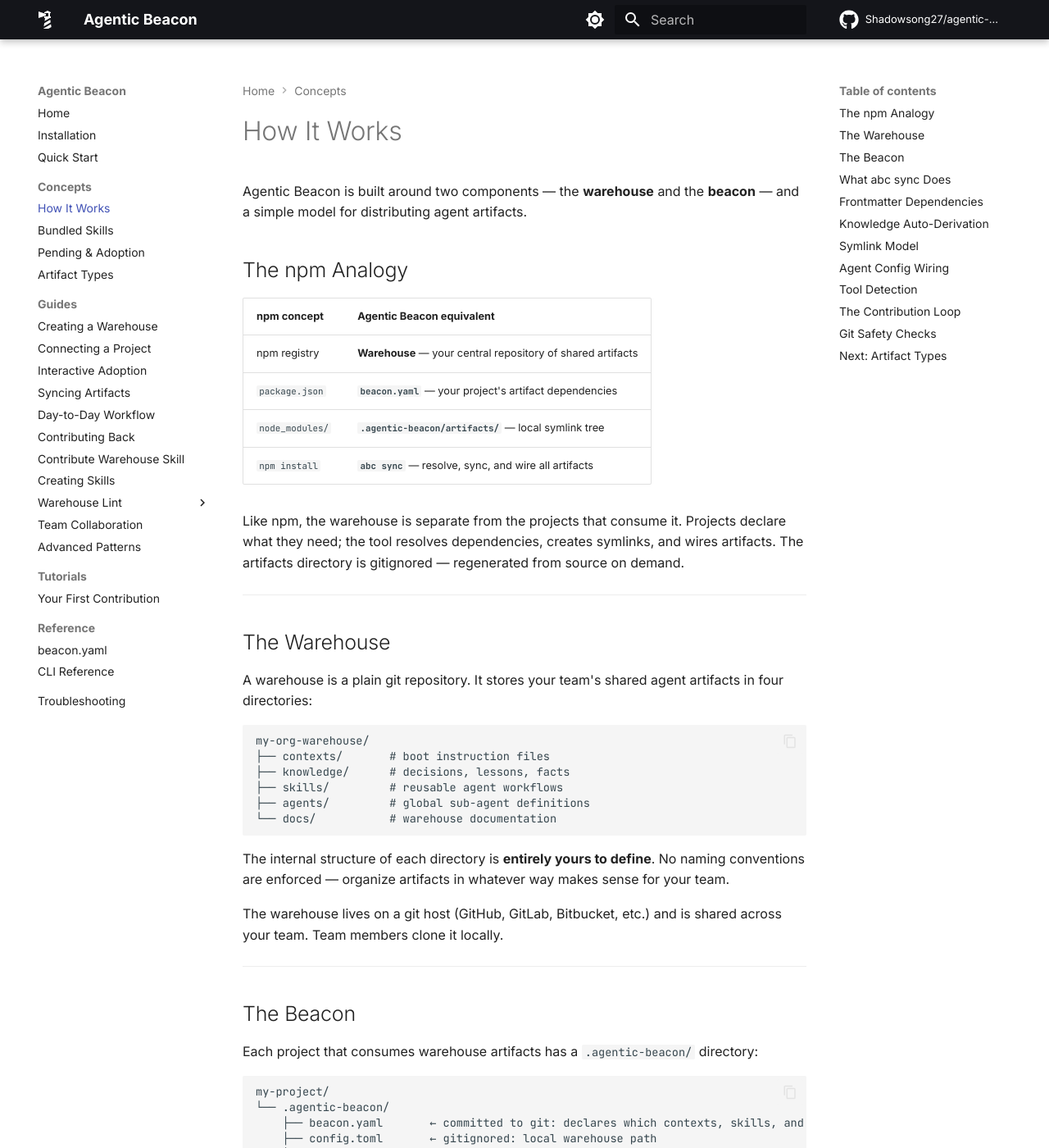
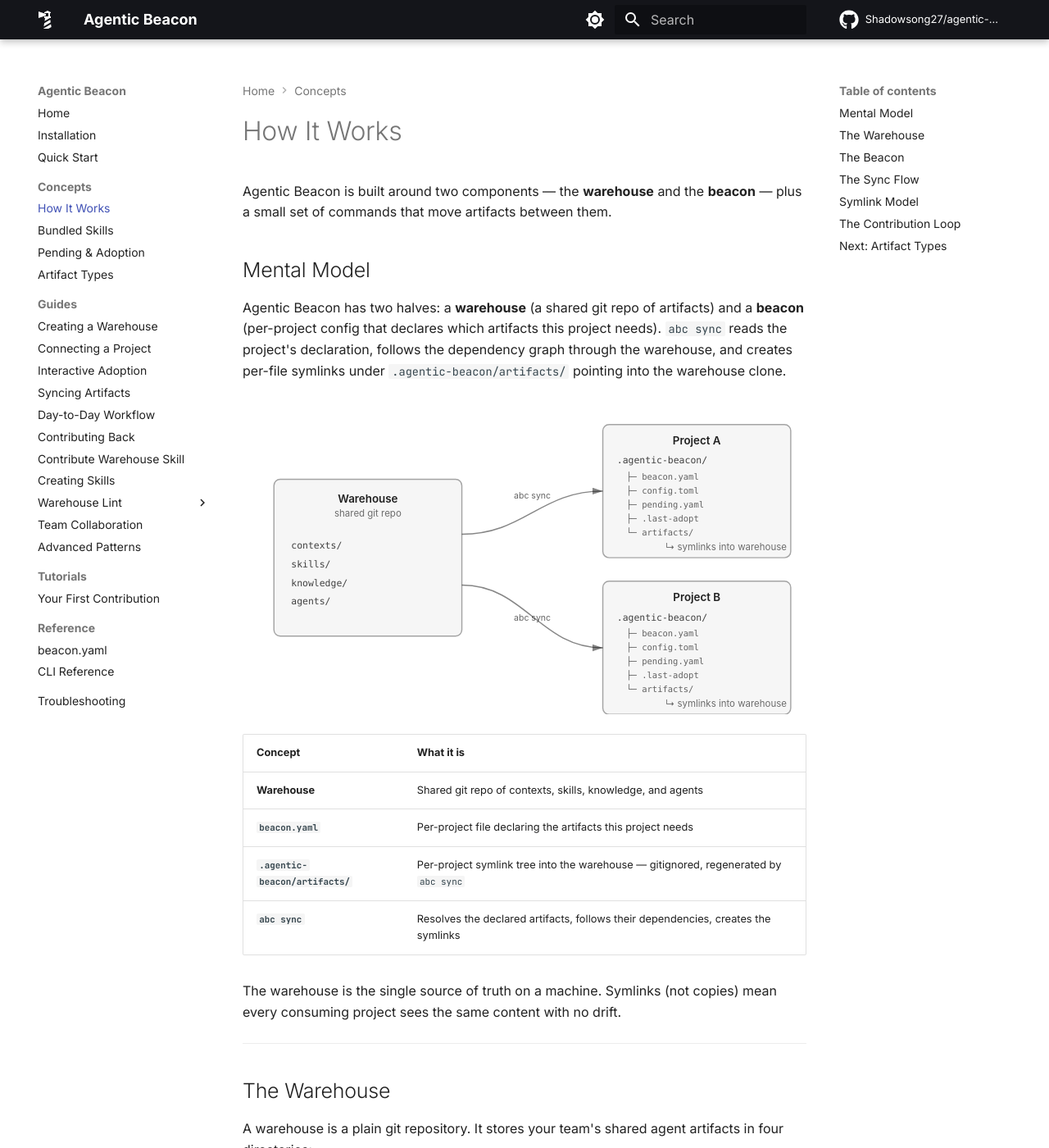
Before and after one commit to Shadowsong27/agentic-beacon, an MkDocs documentation site: the page built from site-docs/concepts/how-it-works.md, in a window 1280 px wide and 1400 px high. Shown: the whole window at 82% size. Built offline with MkDocs 1.6.1 and Material for MkDocs 9.7.7, drawn with Linux system fonts in a browser that asks for light colours; comment, search, counter and statistics services are not loaded; some of the changed text lies outside the part shown.

Commit message:
docs(concepts): sweep how-it-works + add inline SVG diagrams
Drop the npm analogy and ~5 sections that drilled too deep
(operational detail belongs in the syncing/contributing guides
and reference pages, not the high-level concept page):
- "What abc sync Does" 6-step pipeline (now in syncing guide)
- "Frontmatter Dependencies" YAML example
- "Knowledge Auto-Derivation" code example
- "Agent Config Wiring" 3-stage detail
- "Tool Detection" Claude/OpenCode table
- "Git Safety Checks" operational pre-flight

Add two inline SVGs (using `<div markdown="0">` to bypass
python-markdown's paragraph-wrapping of multi-line raw HTML):
- "Mental Model" — warehouse → 2 projects via abc sync, project
  boxes mirror the .agentic-beacon/ tree from "The Beacon" section
- "The Contribution Loop" — 4-node clockwise cycle reflecting the
  agent-centric flow: agent edits/authors → abc adopt + abc sync →
  /contribute-warehouse → teammates abc sync + abc adopt

Make "The Warehouse" section accurate about schema constraints:
4 fixed top-level dirs, knowledge's decisions/lessons/facts
taxonomy, skills' <name>/SKILL.md + frontmatter rule, agents'
agents.yaml registration. Only contexts/ is truly free-form within.

Fix backref in artifact-types.md to the removed
`#agent-config-wiring` anchor — repoint to `#the-sync-flow`.

Page is ~210 lines down from 310; 7 sections from 12.

````diff
--- a/site-docs/concepts/how-it-works.md
+++ b/site-docs/concepts/how-it-works.md
@@ -1,17 +1,82 @@
 # How It Works
 
-Agentic Beacon is built around two components — the **warehouse** and the **beacon** — and a simple model for distributing agent artifacts.
+Agentic Beacon is built around two components — the **warehouse** and the **beacon** — plus a small set of commands that move artifacts between them.
 
-## The npm Analogy
+## Mental Model
 
-| npm concept | Agentic Beacon equivalent |
-|-------------|--------------------------|
-| npm registry | **Warehouse** — your central repository of shared artifacts |
-| `package.json` | **`beacon.yaml`** — your project's artifact dependencies |
-| `node_modules/` | **`.agentic-beacon/artifacts/`** — local symlink tree |
-| `npm install` | **`abc sync`** — resolve, sync, and wire all artifacts |
+Agentic Beacon has two halves: a **warehouse** (a shared git repo of artifacts) and a **beacon** (per-project config that declares which artifacts this project needs). `abc sync` reads the project's declaration, follows the dependency graph through the warehouse, and creates per-file symlinks under `.agentic-beacon/artifacts/` pointing into the warehouse clone.
 
-Like npm, the warehouse is separate from the projects that consume it. Projects declare what they need; the tool resolves dependencies, creates symlinks, and wires artifacts. The artifacts directory is gitignored — regenerated from source on demand.
+<div markdown="0">
+<svg xmlns="http://www.w3.org/2000/svg" viewBox="0 0 720 400" style="max-width: 720px; width: 100%; height: auto; display: block; margin: 1.5em auto;" role="img" aria-labelledby="diag-arch-title diag-arch-desc">
+  <title id="diag-arch-title">Warehouse and beacon architecture</title>
+  <desc id="diag-arch-desc">A warehouse holding contexts, skills, knowledge, and agents directories on the left, with abc sync arrows pointing right into two project boxes. Each project contains a .agentic-beacon/ subdirectory holding beacon.yaml, config.toml, pending.yaml, .last-adopt, and an artifacts/ subdirectory of symlinks back into the warehouse.</desc>
+  <style>
+    .box-fill { fill: currentColor; fill-opacity: 0.04; }
+    .box-stroke { fill: none; stroke: currentColor; stroke-opacity: 0.4; stroke-width: 1.5; }
+    .t-title { font: 600 14px -apple-system, BlinkMacSystemFont, "Segoe UI", sans-serif; fill: currentColor; }
+    .t-sub { font: 12px -apple-system, sans-serif; fill: currentColor; fill-opacity: 0.65; }
+    .t-item { font: 12px ui-monospace, "SF Mono", Menlo, monospace; fill: currentColor; fill-opacity: 0.85; }
+    .t-item-sub { font: 11px ui-monospace, "SF Mono", Menlo, monospace; fill: currentColor; fill-opacity: 0.7; }
+    .t-arr-label { font: 11px -apple-system, sans-serif; fill: currentColor; fill-opacity: 0.7; }
+    .arr { stroke: currentColor; stroke-opacity: 0.55; stroke-width: 1.5; fill: none; }
+  </style>
+  <defs>
+    <marker id="arr-head" markerWidth="10" markerHeight="10" refX="9" refY="3" orient="auto">
+      <path d="M0,0 L9,3 L0,6 z" fill="currentColor" fill-opacity="0.55"/>
+    </marker>
+  </defs>
+
+  <!-- Warehouse -->
+  <rect class="box-fill" x="40" y="100" width="240" height="200" rx="8"/>
+  <rect class="box-stroke" x="40" y="100" width="240" height="200" rx="8"/>
+  <text class="t-title" x="160" y="130" text-anchor="middle">Warehouse</text>
+  <text class="t-sub" x="160" y="148" text-anchor="middle">shared git repo</text>
+  <text class="t-item" x="62" y="188">contexts/</text>
+  <text class="t-item" x="62" y="212">skills/</text>
+  <text class="t-item" x="62" y="236">knowledge/</text>
+  <text class="t-item" x="62" y="260">agents/</text>
+
+  <!-- Project A -->
+  <rect class="box-fill" x="460" y="30" width="240" height="170" rx="8"/>
+  <rect class="box-stroke" x="460" y="30" width="240" height="170" rx="8"/>
+  <text class="t-title" x="580" y="55" text-anchor="middle">Project A</text>
+  <text class="t-item" x="478" y="80">.agentic-beacon/</text>
+  <text class="t-item-sub" x="490" y="100">├─ beacon.yaml</text>
+  <text class="t-item-sub" x="490" y="118">├─ config.toml</text>
+  <text class="t-item-sub" x="490" y="136">├─ pending.yaml</text>
+  <text class="t-item-sub" x="490" y="154">├─ .last-adopt</text>
+  <text class="t-item-sub" x="490" y="172">└─ artifacts/</text>
+  <text class="t-sub" x="540" y="190" font-style="italic">↳ symlinks into warehouse</text>
+
+  <!-- Project B -->
+  <rect class="box-fill" x="460" y="230" width="240" height="170" rx="8"/>
+  <rect class="box-stroke" x="460" y="230" width="240" height="170" rx="8"/>
+  <text class="t-title" x="580" y="255" text-anchor="middle">Project B</text>
+  <text class="t-item" x="478" y="280">.agentic-beacon/</text>
+  <text class="t-item-sub" x="490" y="300">├─ beacon.yaml</text>
+  <text class="t-item-sub" x="490" y="318">├─ config.toml</text>
+  <text class="t-item-sub" x="490" y="336">├─ pending.yaml</text>
+  <text class="t-item-sub" x="490" y="354">├─ .last-adopt</text>
+  <text class="t-item-sub" x="490" y="372">└─ artifacts/</text>
+  <text class="t-sub" x="540" y="390" font-style="italic">↳ symlinks into warehouse</text>
+
+  <!-- Arrows: warehouse -> project (action: abc sync) -->
+  <path class="arr" d="M 280 170 C 360 170, 380 115, 460 115" marker-end="url(#arr-head)"/>
+  <text class="t-arr-label" x="370" y="125" text-anchor="middle">abc sync</text>
+
+  <path class="arr" d="M 280 235 C 360 235, 380 315, 460 315" marker-end="url(#arr-head)"/>
+  <text class="t-arr-label" x="370" y="280" text-anchor="middle">abc sync</text>
+</svg>
+</div>
+
+| Concept | What it is |
+|---|---|
+| **Warehouse** | Shared git repo of contexts, skills, knowledge, and agents |
+| **`beacon.yaml`** | Per-project file declaring the artifacts this project needs |
+| **`.agentic-beacon/artifacts/`** | Per-project symlink tree into the warehouse — gitignored, regenerated by `abc sync` |
+| **`abc sync`** | Resolves the declared artifacts, follows their dependencies, creates the symlinks |
+
+The warehouse is the single source of truth on a machine. Symlinks (not copies) mean every consuming project sees the same content with no drift.
 
 ---
 
@@ -28,9 +93,14 @@ my-org-warehouse/
 └── docs/           # warehouse documentation
 ```
 
-The internal structure of each directory is **entirely yours to define**. No naming conventions are enforced — organize artifacts in whatever way makes sense for your team.
+The four top-level directories are part of Beacon's schema — `abc warehouse init` creates them and `abc warehouse lint` enforces a minimal shape inside each:
 
-The warehouse lives on a git host (GitHub, GitLab, Bitbucket, etc.) and is shared across your team. Team members clone it locally.
+- **`contexts/`** — fully free-form. Use any subdirectory layout you like.
+- **`skills/`** — each skill lives at `skills/<name>/SKILL.md` with required YAML frontmatter (`name`, `description`).
+- **`knowledge/`** — leaf directories must be one of three taxonomies: `decisions/`, `lessons/`, `facts/`. The path shape is `knowledge/[<topic>/]<type>/<name>.md`; the optional topic prefix (e.g. `python-standards/`, `infrastructure/`) is yours to design.
+- **`agents/`** — entries registered in `agents/agents.yaml`; each agent `.md` has required frontmatter.
+
+Within those rules you have full freedom over topic grouping, subdirectory depth, and naming. The warehouse lives on any git host (GitHub, GitLab, Bitbucket); team members clone it locally.
 
 ---
 
@@ -41,83 +111,41 @@ Each project that consumes warehouse artifacts has a `.agentic-beacon/` director
 ```
 my-project/
 └── .agentic-beacon/
-    ├── beacon.yaml       ← committed to git: declares which contexts, skills, and agents this project needs
+    ├── beacon.yaml       ← committed: declares which artifacts this project needs
     ├── config.toml       ← gitignored: local warehouse path
-    ├── pending.yaml      ← gitignored: artifacts authored but not yet wired (managed by abc adopt)
-    ├── .last-adopt       ← gitignored: timestamp of last successful abc adopt commit
+    ├── pending.yaml      ← gitignored: artifacts authored but not yet wired
+    ├── .last-adopt       ← gitignored: timestamp of last abc adopt commit
     └── artifacts/        ← gitignored: symlink tree into warehouse
 ```
 
-`beacon.yaml` declares three types of artifacts:
+`beacon.yaml` declares three artifact types — contexts, skills, agents:
 
 ```yaml
 artifacts:
+  contexts:
+    - contexts/global.md
   skills:
     - skills/code-review/
-    - skills/generate-tests/
-
-  contexts:
-    - contexts/global.md
-    - contexts/teams/backend/AGENTS.md
-
   agents:
     - agents/spec-planner.md
 ```
 
-`config.toml` stores the local path to the warehouse (e.g. `~/my-org-warehouse`). It is gitignored because warehouse paths vary per machine.
+Knowledge files are **not** declared — `abc sync` auto-derives them by scanning your adopted contexts and skills for markdown links into `knowledge/`.
 
-`pending.yaml` records project-wired artifacts (contexts, skills, agents) written to the warehouse by authoring skills that have not yet been wired into `beacon.yaml`. Knowledge files are auto-derived during sync/adopt and are not tracked here. It is absent or `pending: []` when nothing is pending. Use `abc adopt` to accept, reject, or defer each entry. The file is gitignored — it represents per-developer working state. See [Pending & Adoption](pending-and-adoption.md) for the full lifecycle.
-
-`.last-adopt` is a single-line ISO-8601 UTC timestamp recording when `abc adopt` last committed successfully. It enables `abc adopt` to detect hand-edited warehouse files (files modified after `.last-adopt` but not tracked in `pending.yaml`). The file is gitignored.
+`pending.yaml` and `.last-adopt` are working-state files managed by `abc adopt` — see [Pending & Adoption](pending-and-adoption.md) for the full lifecycle.
 
 ---
 
-## What `abc sync` Does
+## The Sync Flow
 
-`abc sync` runs a multi-phase pipeline:
+`abc sync` does four things in one pass:
 
-1. **Read `beacon.yaml`** — loads the declared contexts, skills, and agents
-2. **Resolve dependencies** — reads `requires:` frontmatter from each skill's `SKILL.md` and agent dependencies from `agents/agents.yaml` to compute the full set of required artifacts
-3. **Auto-derive knowledge** — scans every adopted context and skill for markdown links to `knowledge/` paths and adds them to the sync set
-4. **Create symlinks** — creates per-file symlinks under `.agentic-beacon/artifacts/` pointing into the warehouse clone
-5. **Wire artifacts** — adds context references to `CLAUDE.md` or `opencode.json`, installs skills into tool directories, wires agents into project-local `.claude/agents/` and `.opencode/agents/`
-6. **Prune orphans** — removes symlinks for artifacts no longer referenced
+1. **Resolve** — reads `beacon.yaml`, follows skill `requires:` frontmatter and agent declarations, then walks markdown links from contexts and skills into `knowledge/` to auto-derive every transitive dependency.
+2. **Symlink** — creates per-file symlinks under `.agentic-beacon/artifacts/` pointing into the warehouse clone.
+3. **Wire** — installs skills and agents into your detected AI tools (Claude Code, OpenCode), and appends adopted contexts to your tool's config file (`CLAUDE.md`, `opencode.json`). Beacon is idempotent and non-destructive: re-running never duplicates entries, and only its own references are added or removed.
+4. **Prune** — removes symlinks and config references for artifacts no longer declared.
 
-| Artifact type | How it's configured | What sync does |
-|---|---|---|
-| **Contexts** | Declared in `beacon.yaml` | Symlinks + wiring into agent config |
-| **Skills** | Declared in `beacon.yaml` | Symlinks + install into tool directories |
-| **Knowledge** | Auto-derived from markdown links in contexts/skills | Symlinks only (referenced from contexts) |
-| **Agents** | Declared in `beacon.yaml` | Symlinks + wire into project-local tool directories |
-
----
-
-## Frontmatter Dependencies
-
-Skills declare their context dependencies in YAML frontmatter. Every skill's `SKILL.md` must include:
-
-```yaml
----
-requires:
-  contexts:
-    - global.md
-    - teams/backend/AGENTS.md
----
-```
-
-Missing or malformed frontmatter on any adopted skill causes `abc sync` to fail with a hard error. This ensures all required contexts are present before the agent starts.
-
----
-
-## Knowledge Auto-Derivation
-
-Knowledge files are NOT declared in `beacon.yaml`. When a context or skill contains a markdown link to a `knowledge/` path:
-
-```markdown
-See the [Python type hints guide](knowledge/python/type-hints.md) for details.
-```
-
-The dependency resolver finds that reference and adds it to the sync set automatically. No manual configuration needed.
+For the full pipeline, flags, and edge cases, see the [Syncing guide](../guides/syncing.md). For per-type details (what wiring each artifact gets), see [Artifact Types](artifact-types.md).
 
 ---
 
@@ -126,74 +154,72 @@ The dependency resolver finds that reference and adds it to the sync set automat
 `abc sync` creates **symlinks**, not copies. `.agentic-beacon/artifacts/` is a tree of symlinks pointing into the warehouse clone. This means:
 
 - **One physical file per machine.** No duplicate copies to drift out of sync.
-- **Edits go directly to the warehouse.** Editing a symlinked file edits the warehouse working tree.
+- **Edits go directly to the warehouse.** Editing a symlinked file edits the warehouse working tree — no separate "push my changes back" step before contributing.
 - **Cross-project visibility.** If two projects share the same artifact, editing it in Project A makes the change visible in Project B immediately.
 
----
-
-## Agent Config Wiring
-
-Beacon does not just distribute warehouse content — it also owns the **agent config files** that wire that content into the agent's runtime.
-
-Agent config files are the per-project files your AI tool reads at session start:
-
-| Tool | Agent config file |
-|------|-------------------|
-| OpenCode | `opencode.json` (project root) |
-| Claude Code | `CLAUDE.md` (project root or `.claude/CLAUDE.md`) |
-
-Two stages of wiring happen automatically:
-
-1. **Bootstrap on setup.** `abc setup` and `abc warehouse init` create a minimal `opencode.json` (with `$schema` + empty `instructions`) and an empty `CLAUDE.md` if either is missing. If they already exist, beacon never overwrites them.
-2. **Reference wiring on sync.** Every `abc sync` updates the agent config files so the synced contexts are loaded by the agent on next start:
-   - In `opencode.json`, the relative path of each adopted context is added to the `instructions` array.
-   - In `CLAUDE.md`, an `@.agentic-beacon/artifacts/contexts/<name>.md` reference is appended for each adopted context.
-3. **Pruning on unsync.** When a context is removed from `beacon.yaml`, beacon also removes its reference from `opencode.json` and `CLAUDE.md` — so the config never points at a stale or missing file.
-
-Guarantees:
-
-- **Idempotent.** Running `abc sync` repeatedly never duplicates entries.
-- **Non-destructive.** Beacon only adds/removes its own references; user-authored entries in `opencode.json` and `CLAUDE.md` are preserved.
-- **Tool-detected.** Wiring is performed only for tools whose config files are present. Beacon will not silently install a config for a tool you do not use.
-
----
-
-## Tool Detection
-
-`abc sync` auto-detects which AI tools are installed and wires artifacts accordingly:
-
-| Tool | Context wiring | Skill install |
-|------|---------------|---------------|
-| **Claude Code** | Appends `@path` references to `CLAUDE.md` | Symlinks to `.claude/skills/<name>/` and `.claude/commands/<name>.md` |
-| **OpenCode** | Adds file references to `opencode.json` | Symlinks to `.opencode/skills/<name>/` and `.opencode/command/<name>.md` |
-
-If both tools are detected, artifacts are installed for both simultaneously.
+This is what makes the contribution loop tight: there is no copy step, so the agent's edit *is* the warehouse edit.
 
 ---
 
 ## The Contribution Loop
 
-The workflow is bidirectional. With symlinks, editing an artifact directly modifies the warehouse working tree. To share improvements:
+The workflow is bidirectional, and most edits happen inside an agent session. The agent either edits symlinked warehouse files directly, or uses one of the [bundled authoring skills](bundled-skills.md) (`record-knowledge`, `record-skill`) — these write to the warehouse and append a wiring entry to `pending.yaml`. `abc adopt` then promotes pending entries into `beacon.yaml`, and `abc sync` refreshes symlinks so the new artifact is immediately usable. To push the warehouse changes upstream, invoke the [`/contribute-warehouse`](../guides/contribute-warehouse.md) bundled skill — it lints, scans for duplicates, splits the changes into cohesive commits, and atomically pushes once.
 
-```
-1. abc sync                     ← sync from warehouse (creates symlinks)
-2. code with agent              ← agent uses synced artifacts, may improve them
-3. abc warehouse status         ← review what changed in the warehouse working tree
-4. abc warehouse contribute -m "msg"  ← commit changes and push back
-5. teammates sync               ← everyone benefits
-```
+<div markdown="0">
+<svg xmlns="http://www.w3.org/2000/svg" viewBox="0 0 720 340" style="max-width: 720px; width: 100%; height: auto; display: block; margin: 1.5em auto;" role="img" aria-labelledby="diag-loop-title diag-loop-desc">
+  <title id="diag-loop-title">Contribution loop</title>
+  <desc id="diag-loop-desc">Four-node cycle: agent edits and authors via symlinks and bundled skills; abc adopt and abc sync wire and refresh the project; the contribute-warehouse skill pushes upstream; teammates abc sync and abc adopt pull and wire on their side, restarting the cycle.</desc>
+  <style>
+    .n-fill { fill: currentColor; fill-opacity: 0.04; }
+    .n-stroke { fill: none; stroke: currentColor; stroke-opacity: 0.4; stroke-width: 1.5; }
+    .n-text { font: 600 13px -apple-system, sans-serif; fill: currentColor; }
+    .n-sub { font: 11px ui-monospace, monospace; fill: currentColor; fill-opacity: 0.7; }
+    .n-arr { stroke: currentColor; stroke-opacity: 0.55; stroke-width: 1.5; fill: none; }
+  </style>
+  <defs>
+    <marker id="loop-arr" markerWidth="10" markerHeight="10" refX="9" refY="3" orient="auto">
+      <path d="M0,0 L9,3 L0,6 z" fill="currentColor" fill-opacity="0.55"/>
+    </marker>
+  </defs>
 
----
+  <!-- TL: Agent edits & authors -->
+  <rect class="n-fill" x="50" y="40" width="240" height="100" rx="50"/>
+  <rect class="n-stroke" x="50" y="40" width="240" height="100" rx="50"/>
+  <text class="n-text" x="170" y="72" text-anchor="middle">agent edits &amp; authors</text>
+  <text class="n-sub" x="170" y="93" text-anchor="middle">direct symlink edits</text>
+  <text class="n-sub" x="170" y="108" text-anchor="middle">or /record-knowledge,</text>
+  <text class="n-sub" x="170" y="123" text-anchor="middle">/record-skill</text>
 
-## Git Safety Checks
+  <!-- TR: adopt + sync -->
+  <rect class="n-fill" x="430" y="40" width="240" height="100" rx="50"/>
+  <rect class="n-stroke" x="430" y="40" width="240" height="100" rx="50"/>
+  <text class="n-text" x="550" y="78" text-anchor="middle">abc adopt → abc sync</text>
+  <text class="n-sub" x="550" y="99" text-anchor="middle">wire pending entries,</text>
+  <text class="n-sub" x="550" y="114" text-anchor="middle">refresh symlinks</text>
 
-Before running `abc sync`, Agentic Beacon checks that:
+  <!-- BR: contribute via bundled skill -->
+  <rect class="n-fill" x="430" y="210" width="240" height="100" rx="50"/>
+  <rect class="n-stroke" x="430" y="210" width="240" height="100" rx="50"/>
+  <text class="n-text" x="550" y="248" text-anchor="middle">/contribute-warehouse</text>
+  <text class="n-sub" x="550" y="269" text-anchor="middle">lint → cohesive commits</text>
+  <text class="n-sub" x="550" y="284" text-anchor="middle">→ atomic push</text>
 
-- The warehouse has no uncommitted changes
-- The local branch is not behind its remote
-- The warehouse is on `main` (not a feature branch)
+  <!-- BL: teammates sync + adopt -->
+  <rect class="n-fill" x="50" y="210" width="240" height="100" rx="50"/>
+  <rect class="n-stroke" x="50" y="210" width="240" height="100" rx="50"/>
+  <text class="n-text" x="170" y="248" text-anchor="middle">teammates</text>
+  <text class="n-sub" x="170" y="269" text-anchor="middle">abc sync (pull warehouse)</text>
+  <text class="n-sub" x="170" y="284" text-anchor="middle">+ abc adopt (their pendings)</text>
 
-These checks can be bypassed with `--skip-git-check` if needed. The main-branch check is configurable via `abc warehouse connect --main-branch <name>`.
+  <!-- arrows (clockwise cycle) -->
+  <line class="n-arr" x1="290" y1="90" x2="430" y2="90" marker-end="url(#loop-arr)"/>
+  <line class="n-arr" x1="550" y1="140" x2="550" y2="210" marker-end="url(#loop-arr)"/>
+  <line class="n-arr" x1="430" y1="260" x2="290" y2="260" marker-end="url(#loop-arr)"/>
+  <line class="n-arr" x1="170" y1="210" x2="170" y2="140" marker-end="url(#loop-arr)"/>
+</svg>
+</div>
+
+`abc adopt` and `abc sync` both run on each side of the loop — `abc adopt` to wire your own pending entries (from authoring skills you ran), `abc sync` to refresh symlinks against the current warehouse HEAD.
 
 ---
 
````
Also changed, not shown: site-docs/concepts/artifact-types.md (+1 -1 lines).
